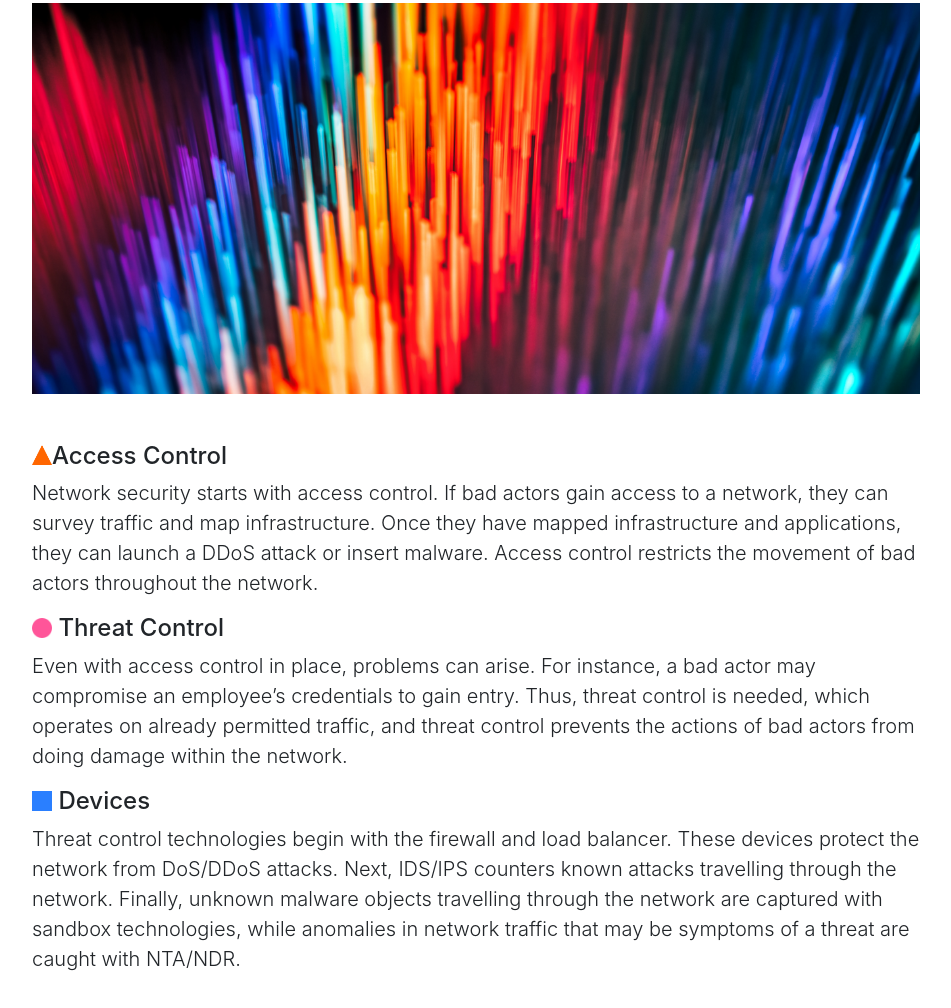
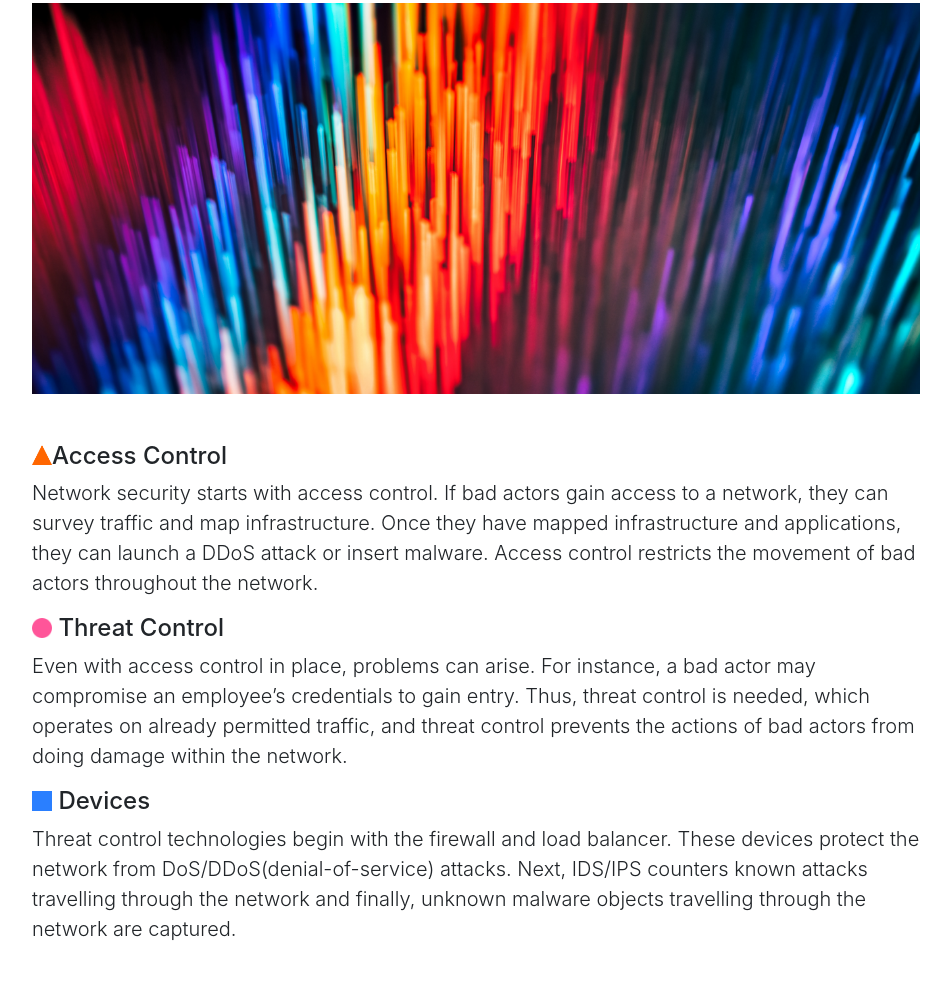
Before and after one commit to isaacemilien/ci435-website-cyber-security, a plain HTML site: page networks.html in a window 1280 px wide. Shown: the part 1608-2616 px from the top of the page, without its empty margins (164-1115 px from the left). Drawn offline with nearby package versions, Linux system fonts and the light colour scheme.

Commit message:
Update networks.html
Changed content to make it easier to understand

```diff
--- a/networks.html
+++ b/networks.html
@@ -90,7 +90,7 @@
                       <p>Even with access control in place, problems can arise. For instance, a bad actor may compromise an employee’s credentials to gain entry. Thus, threat control is needed, which operates on already permitted traffic, and threat control prevents the actions of bad actors from doing damage within the network.</p>
 
                       <h4 ><img src="imgs/square-icon.png" alt="" class="icon"> Devices</h4>
-                      <p> Threat control technologies begin with the firewall and load balancer. These devices protect the network from DoS/DDoS attacks. Next, IDS/IPS counters known attacks travelling through the network. Finally, unknown malware objects travelling through the network are captured with sandbox technologies, while anomalies in network traffic that may be symptoms of a threat are caught with NTA/NDR.</p>
+                      <p> Threat control technologies begin with the firewall and load balancer. These devices protect the network from DoS/DDoS(denial-of-service) attacks. Next, IDS/IPS counters known attacks travelling through the network and finally, unknown malware objects travelling through the network are captured.</p>
 
 
                     </div>
```
